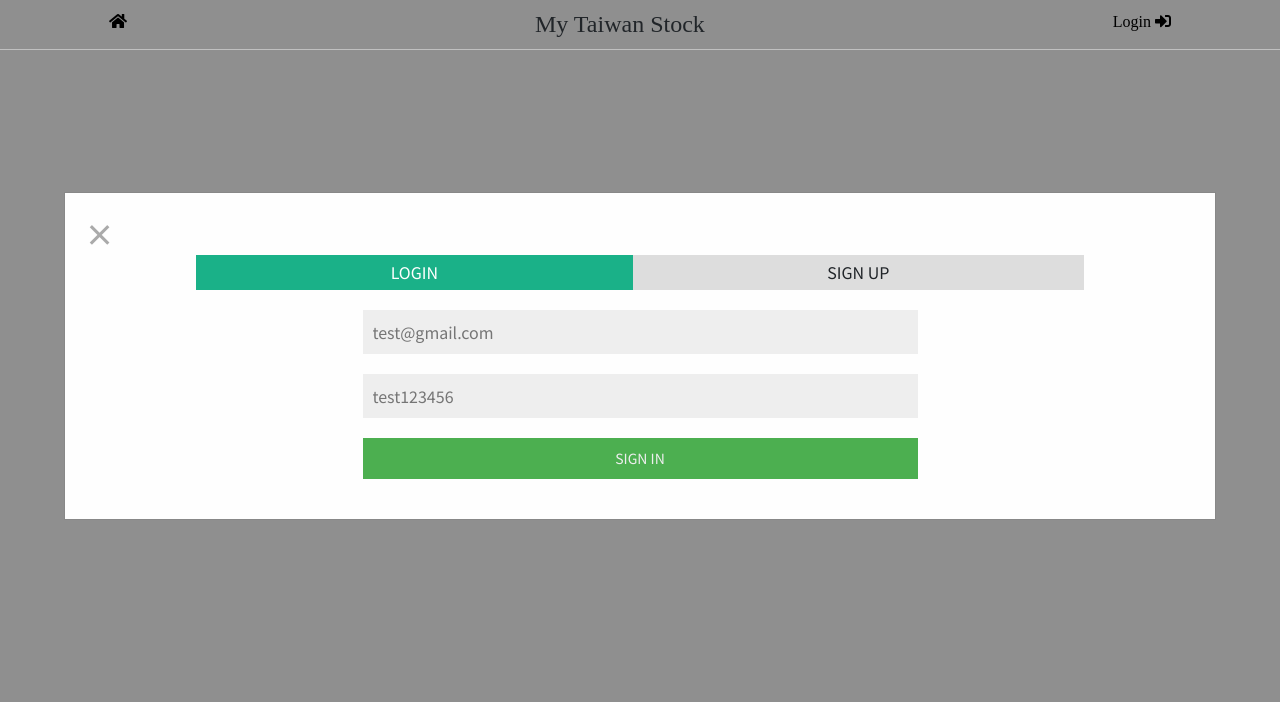
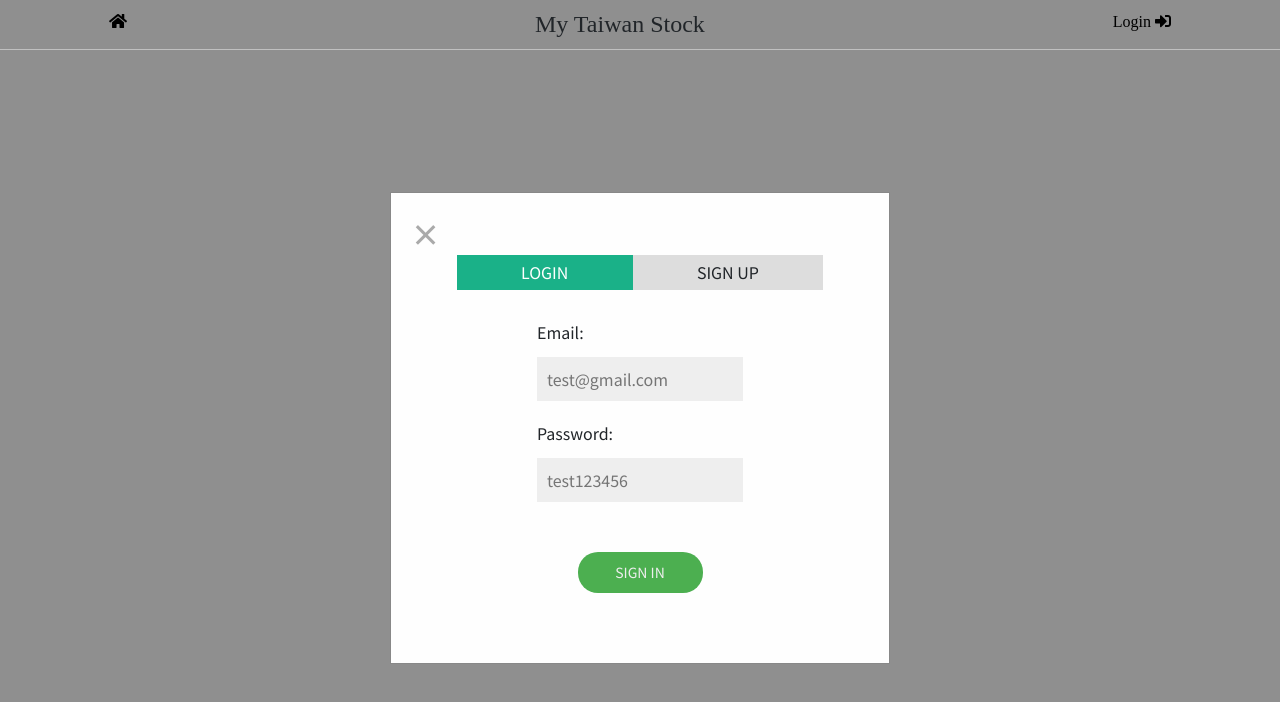
Before and after one commit to albertkingdom/taiwan-stock-app, a React (Create React App) app: page /login in a window 1280 px wide. Shown: the top 702 px of the page. Built offline with nearby package versions, Linux system fonts and the light colour scheme; no server answers; a web font is replaced by a local one.

Commit message:
modify login ui etc

```diff
--- a/package.json
+++ b/package.json
@@ -9,6 +9,7 @@
     "anychart-react": "^1.4.1",
     "bootstrap": "4.5.2",
     "chart.js": "2.9.3",
+    "node-sass": "^4.14.1",
     "react": "16.13.1",
     "react-chartjs-2": "2.10.0",
     "react-dom": "16.13.1",
--- a/src/component/Login/Login.js
+++ b/src/component/Login/Login.js
@@ -113,9 +113,8 @@ const Login = (props) => {
   };
   return (
     <>
-      <Modal show={modalshow} toClose={showModal}>
+      <Modal show={modalshow} toClose={showModal} forLogin={true}>
         <div className={styles.Login}>
-          {/* <h1>Login</h1> */}
           <ul>
             <li
               onClick={() => setFormNo(0)}
@@ -132,13 +131,17 @@ const Login = (props) => {
           </ul>
           <p>{errorMsg}</p>
           <form>
+            <section>
+              <label>Email:</label>
               <input
                 type="text"
                 placeholder="test@gmail.com"
                 value={email}
                 onChange={(e) => setEmail(e.target.value)}
               />
-
+            </section>
+            <section>
+              <label>Password:</label>
               <input
                 type="password"
                 placeholder="test123456"
@@ -155,6 +158,7 @@ const Login = (props) => {
                   required
                 />
               ) : null}
+            </section>
 
             {formNo === 1 ? (
               <button onClick={signupHandler}>sign up</button>
--- a/src/component/Login/Login.module.css
+++ b/src/component/Login/Login.module.css
@@ -1,12 +1,20 @@
 .Login {
   text-align: center;
+}
+.Login form {
+  padding-top: 20px;
+}
+.Login section {
+  width: 50%;
+  margin: 0px auto;
+  position: relative;
 }
 .Login input {
   display: block;
   /* text-align: center; */
-  margin: 20px auto;
+  margin: 5px auto 20px auto;
   padding: 10px 10px;
-  width: 50%;
+  width: 90%;
   border: none;
   background-color: #eee;
 }
@@ -16,17 +24,22 @@
   background-color: #4caf50;
   outline: none;
   border: none;
+  border-radius: 20px;
   font-size: 14px;
   cursor: pointer;
   padding: 10px 10px;
-  margin: 20px auto;
+  margin: 50px auto;
   color: #eee;
-  width: 50%;
+  width: 125px;
   text-transform: uppercase;
 }
 .Login label {
   font-size: 16px;
-  /* transform: translateX(-100px); */
+  width: 90%;
+  position: relative;
+  left: 0;
+  text-align: left;
+  /* transform: translateX(-100%); */
 }
 .Login p {
   background-color: rgb(240, 159, 172);
--- a/src/component/Modal/Modal.js
+++ b/src/component/Modal/Modal.js
@@ -1,12 +1,16 @@
 import React from "react";
-import styles from "./Modal.module.css";
+import styles from "./Modal.module.scss";
 const modal = (props) => {
   if (!props.show) {
     return null;
   }
   return (
     <div id="myModal" className={styles.modal}>
-      <div className={styles.modalcontent}>
+      <div
+        className={
+          props.forLogin ? styles.modalcontentForLogin : styles.modalcontent
+        }
+      >
         <span className={styles.close} onClick={() => props.toClose()}>
           &times;
         </span>
--- a/src/component/Modal/Modal.module.css
+++ b/src/component/Modal/Modal.module.scss
@@ -29,6 +29,10 @@
     transform: translateY(0);
   }
 }
+.modalcontentForLogin {
+  @extend .modalcontent;
+  max-width: 500px;
+}
 /* The Close Button */
 .close {
   color: #aaa;
--- a/src/component/StockIndex/StockIndex.js
+++ b/src/component/StockIndex/StockIndex.js
@@ -2,14 +2,14 @@ import React, { useEffect, useState } from "react";
 import { getStockIndex } from "../../api/fromApi";
 // import styles from 'StockIndex.module.css'
 
-export default function StockIndex() {
+ const StockIndex= ()=> {
   const [stockIndex, setStockIndex] = useState([]); //[index, diff]
   const [indexColor, setIndexColor] = useState("");
   const [indexDate, setIndexDate] = useState("");
   useEffect(() => {
     const getDate = () => {
       //if today's info is not published,then get yesterday's info instead
-      if (new Date().getHours() > 15) {
+      if (new Date().getHours() >= 14) {
         return new Date().toLocaleDateString().replace(/\//g, "");
       } else {
         return new Date(Date.now() - 864e5)
@@ -37,12 +37,17 @@ export default function StockIndex() {
       <h1
         className={[
           indexColor.includes("red") ? "text-danger" : "text-success",
-          "mx-3","col-md-12 col-5"
+          "mx-3",
+          "col-md-12 col-5",
         ].join(" ")}
       >
         {stockIndex[0]}
       </h1>
-      <i className="fas fa-angle-down"></i>
+      {indexColor.includes("red") ? (
+        <i className="fas fa-angle-up"></i>
+      ) : (
+        <i className="fas fa-angle-down"></i>
+      )}
       <span
         className={indexColor.includes("red") ? "text-danger" : "text-success"}
       >
@@ -51,3 +56,4 @@ export default function StockIndex() {
     </div>
   );
 }
+export default StockIndex
```
Also changed, not shown: 1 other file (tests, documents, lock files or other folders). Lines whose indentation alone changed are shown as unchanged.
